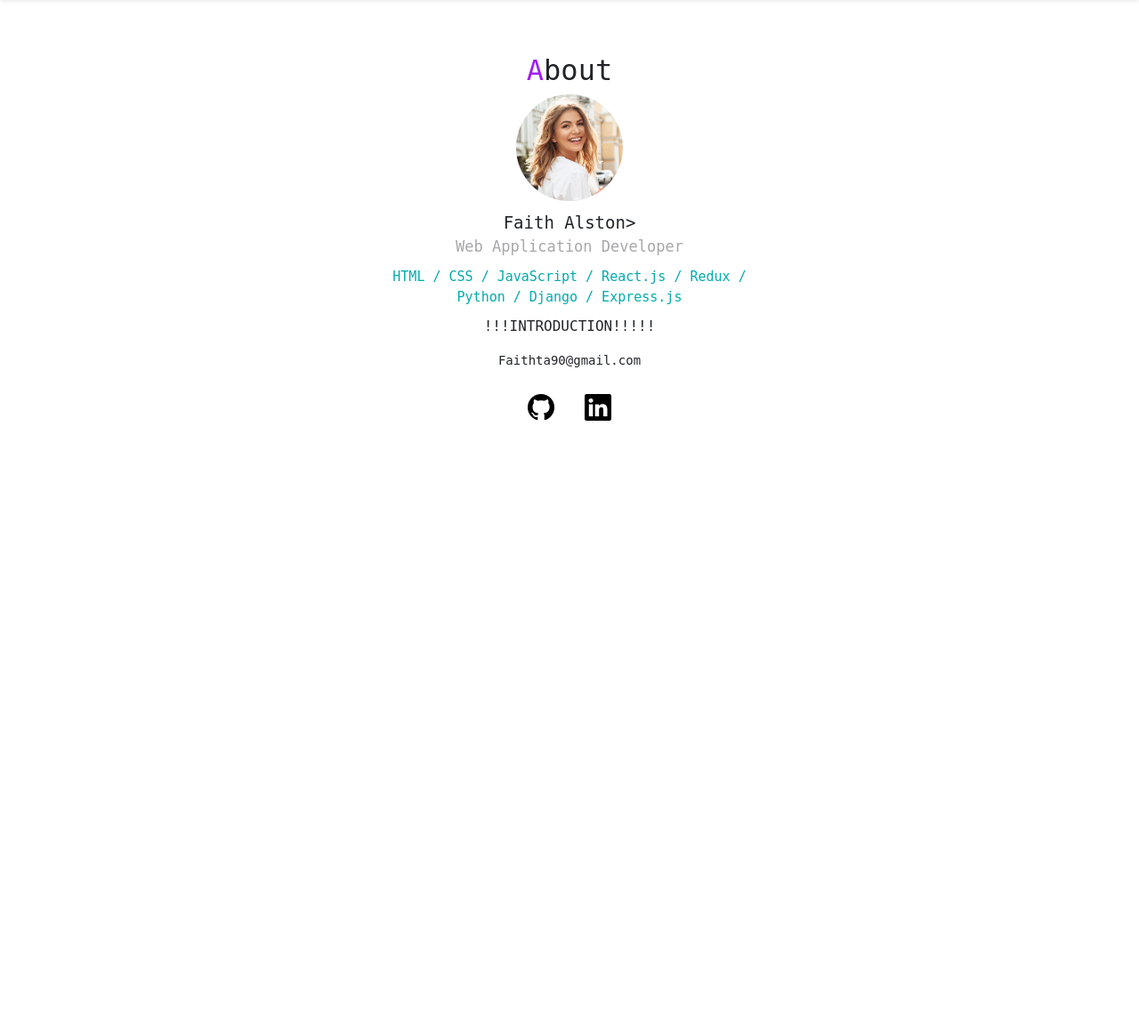
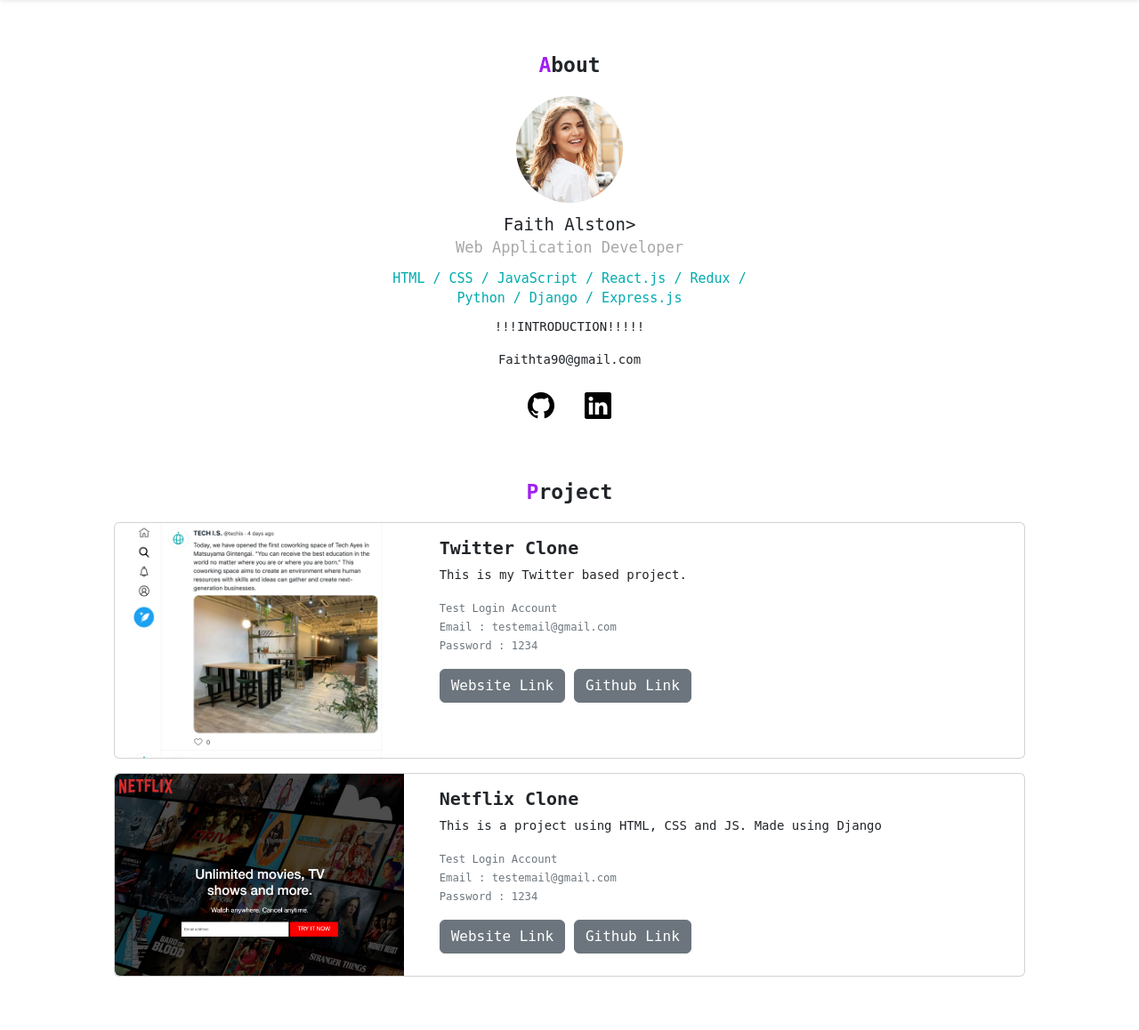
Before and after one commit to faithals/Portfolio, a PHP site: page / in a window 1280 px wide. Shown: the part 64-1222 px from the top of the page at 89% size. Before the commit the page ends 537 px from the top, so only its background shows below. Run offline with PHP 8.4, Linux system fonts and the light colour scheme.

Commit message:
created project cards

```diff
--- a/index.html
+++ b/index.html
@@ -54,6 +54,52 @@
             <a href="linkgoeshere"><i class="bi bi-linkedin ms-3"></i></a>
         </div>
     </div>
+    <div id="project">
+        <h2><span class="font-primary">P</span>roject</h2>
+        <div class="card mb-3">
+            <div class="row">
+              <div class="col-md-4">
+                <img src="img/project-twitter.png" class="img-fluid rounded-start" alt="Twitter Project">
+              </div>
+              <div class="col-md-8">
+                <div class="card-body">
+                  <h5 class="card-title">Twitter Clone</h5>
+                  <p class="card-text">This is my Twitter based project.</p>
+                  <p class="card-text"><small class="text-muted">
+                      Test Login Account <br>
+                      Email : testemail@gmail.com <br>
+                      Password : 1234
+                  </small></p>
+                  <a href="a" target="_blank" class="btn btn-secondary">Website Link</a>
+                  <a href="a" target="_blank" class="btn btn-secondary">Github Link</a>
+
+                </div>
+              </div>
+            </div>
+          </div>
+
+          <div class="card mb-3">
+            <div class="row">
+              <div class="col-md-4">
+                <img src="img/project-netflix.png" class="img-fluid rounded-start" alt="Netflix Project">
+              </div>
+              <div class="col-md-8">
+                <div class="card-body">
+                  <h5 class="card-title">Netflix Clone</h5>
+                  <p class="card-text">This is a project using HTML, CSS and JS. Made using Django</p>
+                  <p class="card-text"><small class="text-muted">
+                      Test Login Account <br>
+                      Email : testemail@gmail.com <br>
+                      Password : 1234
+                  </small></p>
+                  <a href="a" target="_blank" class="btn btn-secondary">Website Link</a>
+                  <a href="a" target="_blank" class="btn btn-secondary">Github Link</a>
+
+                </div>
+              </div>
+            </div>
+          </div>
+    </div>
 
     <script src="https://cdn.jsdelivr.net/npm/bootstrap@5.2.0-beta1/dist/js/bootstrap.bundle.min.js" integrity="sha384-pprn3073KE6tl6bjs2QrFaJGz5/SUsLqktiwsUTF55Jfv3qYSDhgCecCxMW52nD2" crossorigin="anonymous"></script>
 
--- a/style.css
+++ b/style.css
@@ -14,7 +14,18 @@
     font-size: 20px;
     font-weight: bold;
 }
+p{
+    font-size: 14px;
+}
 
+h2{
+    font-weight: bold;
+    font-size: 23px;
+    margin-bottom: 20px;
+}
+a.font-black{
+    color:#000 important;
+}
 /***************
 
 about
@@ -62,3 +73,23 @@
 #about .icons a{
     color: #000;
 }
+
+/****************
+PROJECT
+****************/
+#project{
+    margin: 60px auto;
+    width: 80%;
+}
+
+#project h2{
+    text-align: center;
+}
+
+#project .card img{
+    width: 100%;
+}
+
+#project .card-title{
+    font-weight: bold;
+}
```
